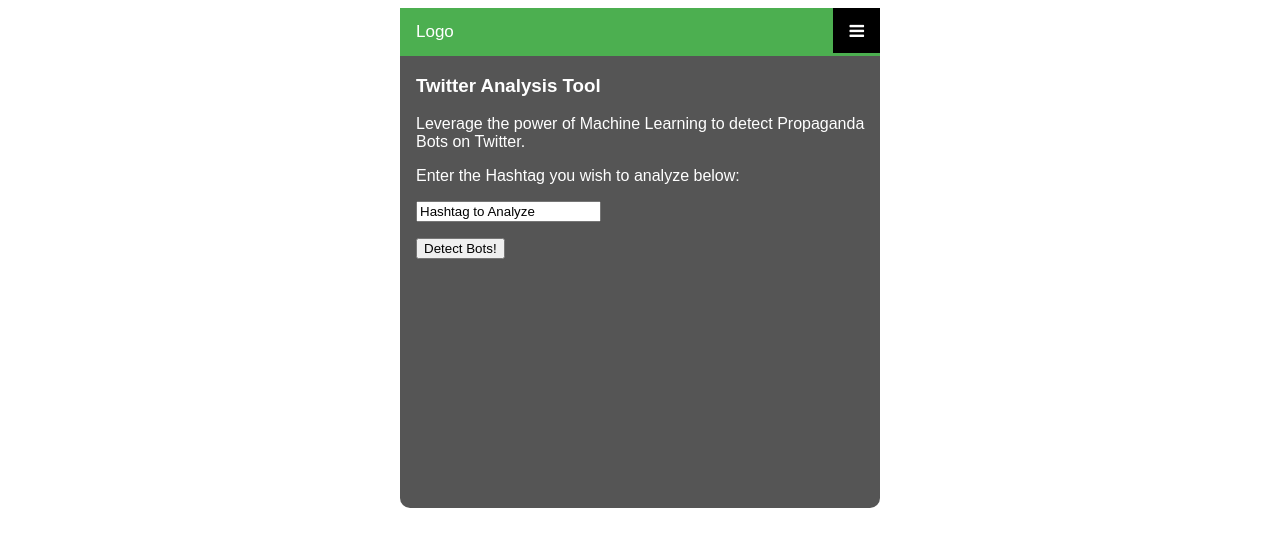
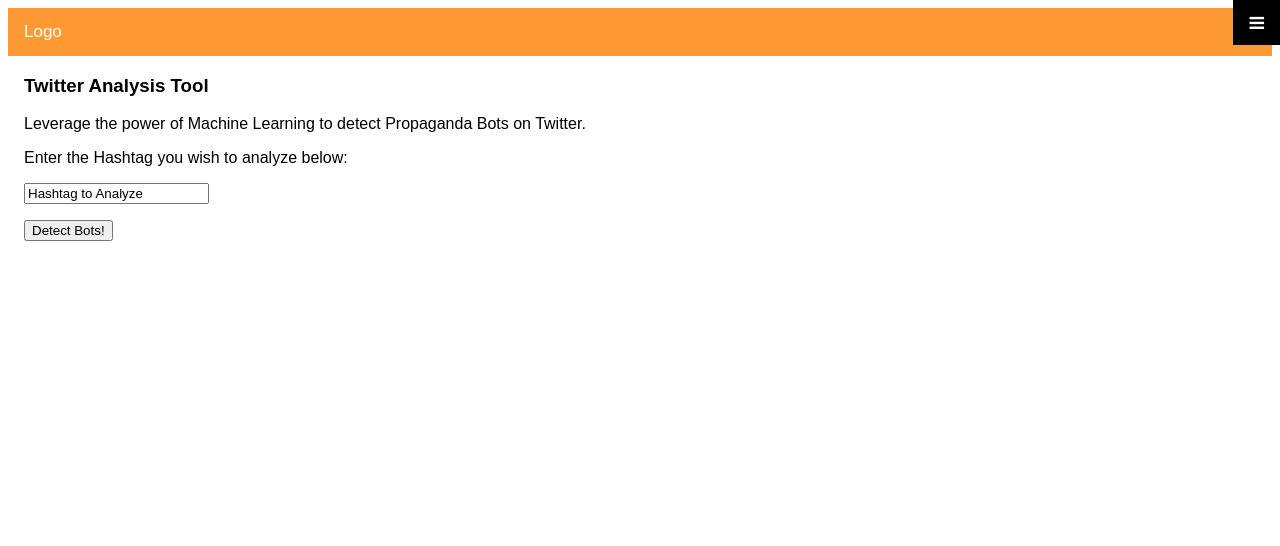
Before and after one commit to rushweigelt/rushweigelt.github.io, a plain HTML site: page TaT/index.html in a window 1280 px wide. Drawn offline with Linux system fonts and the light colour scheme.

Commit message:
Update index.html

```diff
--- a/TaT/index.html
+++ b/TaT/index.html
@@ -9,6 +9,7 @@
 body {
   font-family: Arial, Helvetica, sans-serif;
 }
+<!main background area>
 .mobile-container {
   max-width: 480px;
   margin: auto;
@@ -17,7 +18,7 @@
   color: white;
   border-radius: 10px;
 }
-
+<!menu dropdown area>
 .topnav {
   overflow: hidden;
   background-color: #333;
@@ -50,7 +51,7 @@
 }
 
 .active {
-  background-color: #4CAF50;
+  background-color: #ff9933;
   color: white;
 }
 </style>
```
